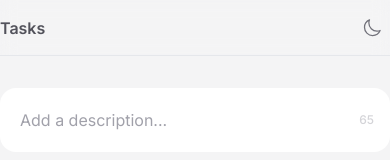
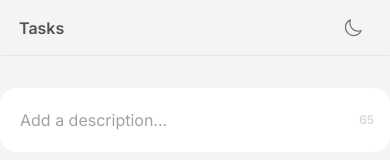
Before and after one commit to marlondebem/todo-app, a Next.js app: page / in a window 390 px wide. Shown: the top 160 px of the page. Built offline with nearby package versions, Linux system fonts and the light colour scheme.

Commit message:
feat: Responsive

```diff
--- a/src/components/Header.tsx
+++ b/src/components/Header.tsx
@@ -3,7 +3,7 @@ import { DarkModeButton } from './DarkModeButton'
 export function Header() {
   return (
     <header className='sticky top-0 w-full h-14 flex items-center justify-center bg-zinc-100/30 dark:bg-zinc-950/30 backdrop-filter backdrop-blur border-b dark:border-b-zinc-900'>
-      <nav className='max-w-4xl w-full flex items-center justify-between'>
+      <nav className='max-w-sm px-4 md:max-w-3xl lg:max-w-4xl w-full flex items-center justify-between'>
         <span className='font-semibold text-base text-zinc-600 dark:text-zinc-200 select-none'>Tasks</span>
         <DarkModeButton />
       </nav>
```
